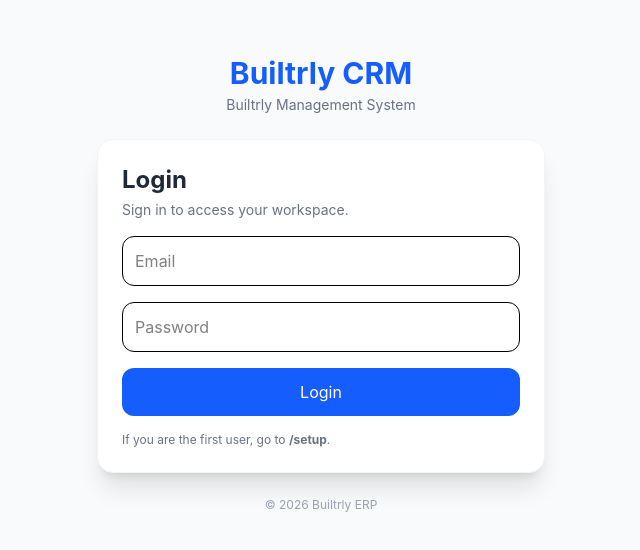
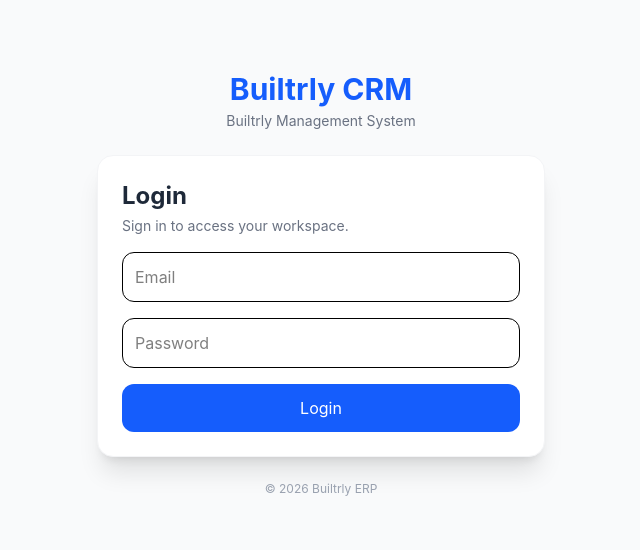
Before and after one commit to Muhammad-Rizwan-06/Roofing-CRM, a React (Vite) app in the folder frontend/: page /login in a window 1280 px wide. Shown: the part 116-666 px from the top of the page, without its empty margins (319-959 px from the left). Built offline with nearby package versions, Linux system fonts and the light colour scheme; no server answers.

Commit message:
Removed setup message

```diff
--- a/frontend/src/pages/auth/Login.jsx
+++ b/frontend/src/pages/auth/Login.jsx
@@ -90,10 +90,6 @@ const Login = () => {
         >
           {loading ? "Signing in..." : "Login"}
         </button>
-
-        <p className="text-xs text-gray-500 dark:text-gray-400">
-          If you are the first user, go to <b>/setup</b>.
-        </p>
       </form>
     </AuthShell>
   );
```
